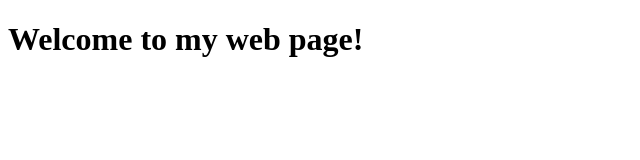
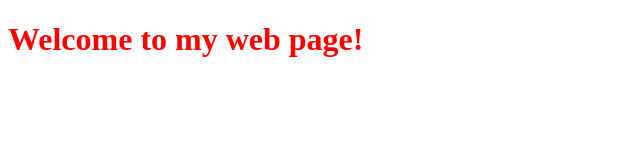
Before and after one commit to chillMonkey25/chillMonkey25.github.io, a plain HTML site: page index.html in a window 1280 px wide. Shown: the whole page, without its empty margins (0-640 px from the left). Drawn offline with Linux system fonts and the light colour scheme.

Commit message:
Added sytle

```diff
--- a/index.html
+++ b/index.html
@@ -4,6 +4,6 @@
     <title>My website</title>
   </head>
   <body>
-    <h1>Welcome to my web page!</h1>
+    <h1 style="color: red">Welcome to my web page!</h1>
   </body>
 </html>
```
